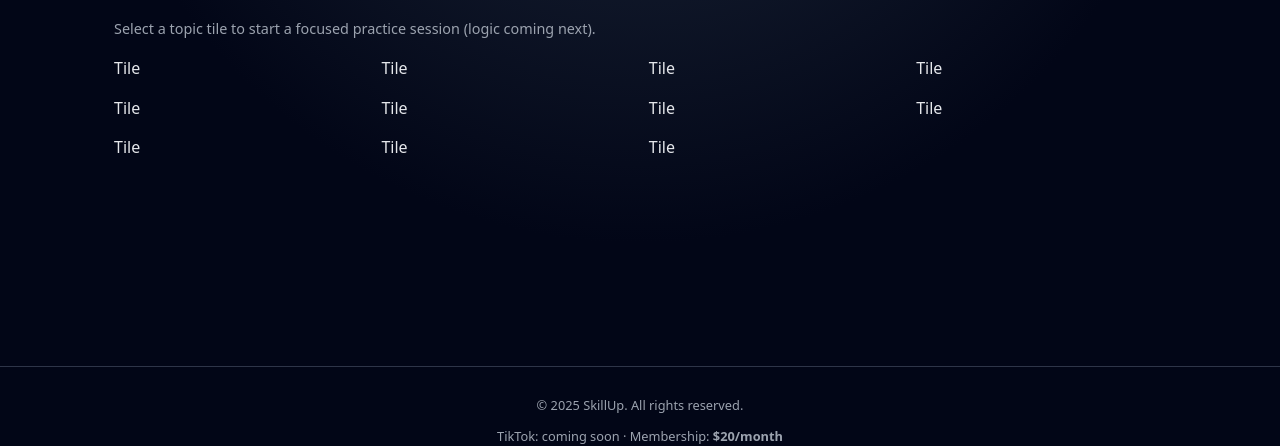
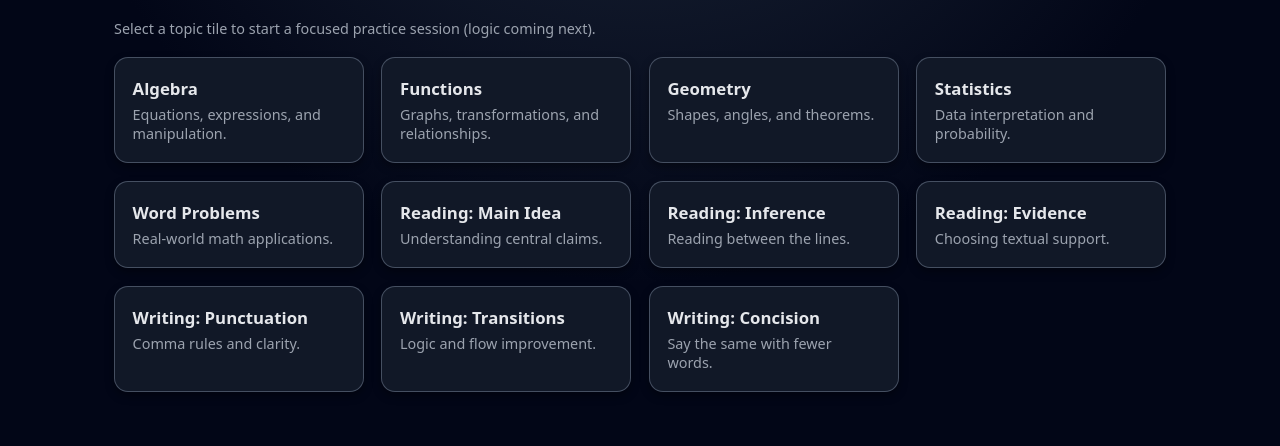
Before and after one commit to steponaskaciulis-max/skillup, a Next.js app in the folder SkillUp/: page /subjects/sat in a window 1280 px wide. Shown: the part 320-766 px from the top of the page. Built offline with nearby package versions, Linux system fonts and the light colour scheme.

Commit message:
Update Tile.js

```diff
--- a/SkillUp/components/Tile.js
+++ b/SkillUp/components/Tile.js
@@ -1 +1,8 @@
-export default function Tile(){return <div>Tile</div>}
+export default function Tile({ title, description, onClick }) {
+  return (
+    <div className="tile-card" onClick={onClick}>
+      <h3>{title}</h3>
+      <p>{description}</p>
+    </div>
+  );
+}
```
